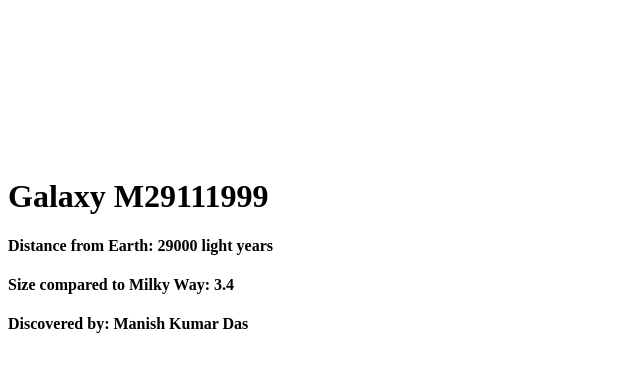
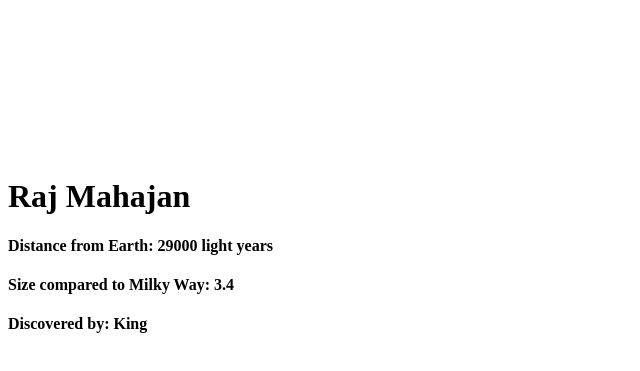
Before and after one commit to RajMahajan-Dev/GenAi-app, a website: page src/index.html in a window 1280 px wide. Shown: the part 5-376 px from the top of the page, without its empty margins (0-640 px from the left). Drawn offline with Linux system fonts and the light colour scheme.

Commit message:
Update index.html

```diff
--- a/src/index.html
+++ b/src/index.html
@@ -11,10 +11,10 @@
     <canvas class="webgl"></canvas>
 
     <div class="heading">
-        <h1>Galaxy M29111999</h1>
+        <h1>Raj Mahajan</h1>
         <h4>Distance from Earth: 29000 light years</h4>
         <h4>Size compared to Milky Way: 3.4</h4>
-        <h4>Discovered by: Manish Kumar Das</h4>
+        <h4>Discovered by: King</h4>
     </div>
 </body>
 </html>
```
